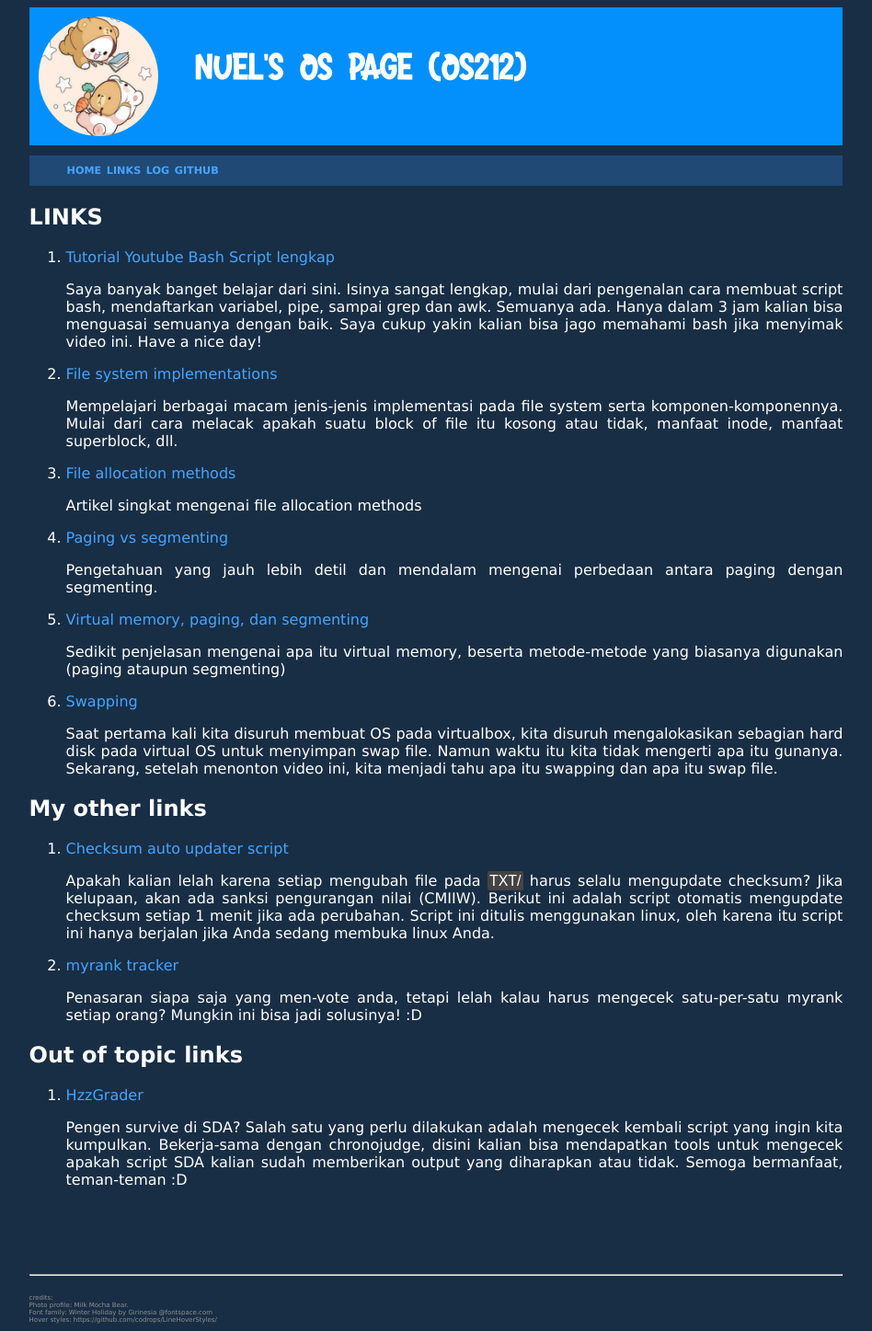
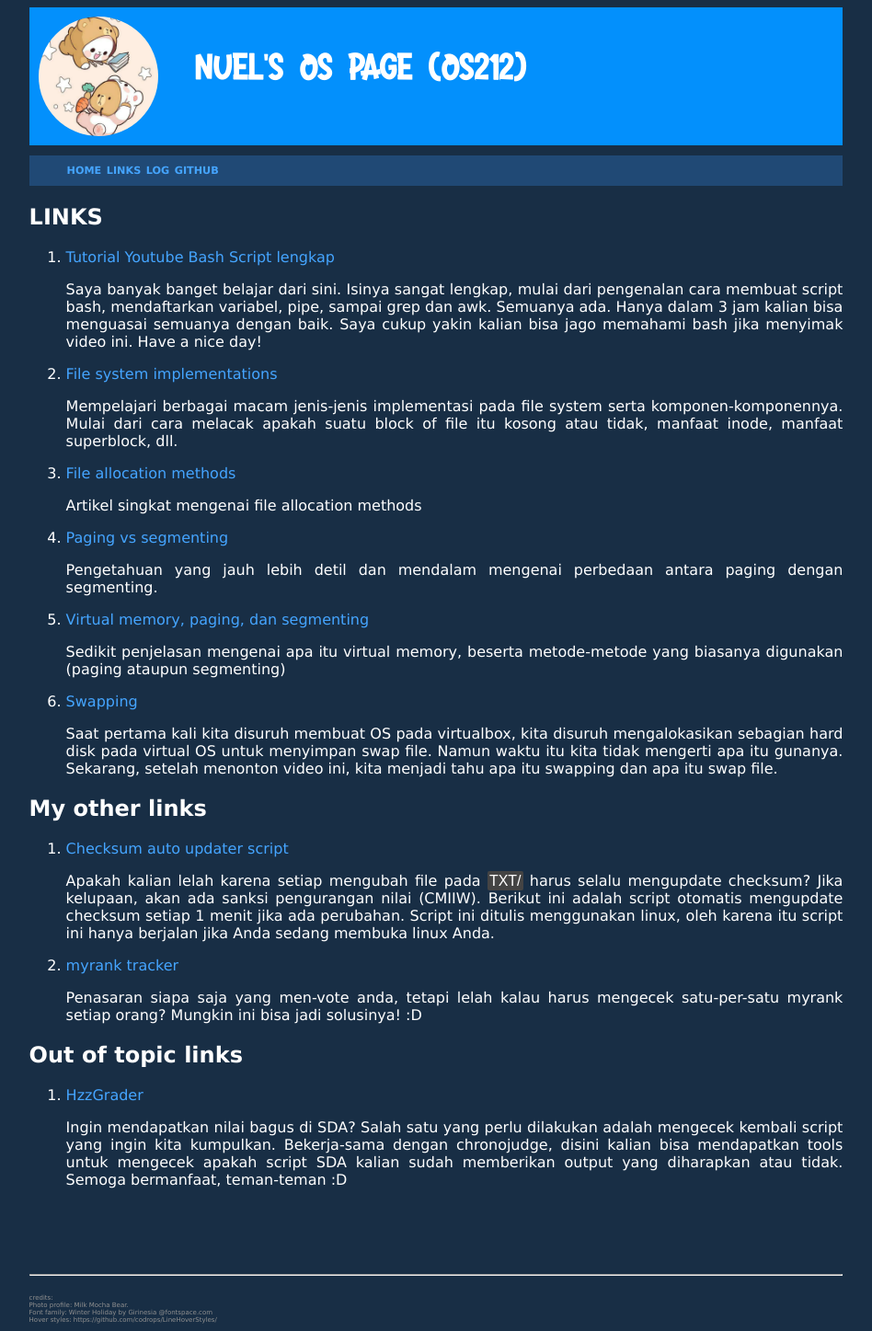
Before and after one commit to Hzz-Hzz/os212, a Jekyll site: the page built from links.md, in a window 1280 px wide. Shown: the whole page at 92% size, without its empty margins (166-1114 px from the left). Built offline with Jekyll 4.4.1, drawn with Linux system fonts in a browser that asks for light colours; our own code applies the rules of GitHub Pages for plain Markdown files.

Commit message:
Update links.md

```diff
--- a/links.md
+++ b/links.md
@@ -43,4 +43,4 @@ permalink: /LINKS/
 
 1. [HzzGrader](https://github.com/Hzzkygcs/SDA/releases)
 
-	Pengen survive di SDA? Salah satu yang perlu dilakukan adalah mengecek kembali script yang ingin kita kumpulkan. Bekerja-sama dengan chronojudge, disini kalian bisa mendapatkan tools untuk mengecek apakah script SDA kalian sudah memberikan output yang diharapkan atau tidak. Semoga bermanfaat, teman-teman :D
+	Ingin mendapatkan nilai bagus di SDA? Salah satu yang perlu dilakukan adalah mengecek kembali script yang ingin kita kumpulkan. Bekerja-sama dengan chronojudge, disini kalian bisa mendapatkan tools untuk mengecek apakah script SDA kalian sudah memberikan output yang diharapkan atau tidak. Semoga bermanfaat, teman-teman :D
```
